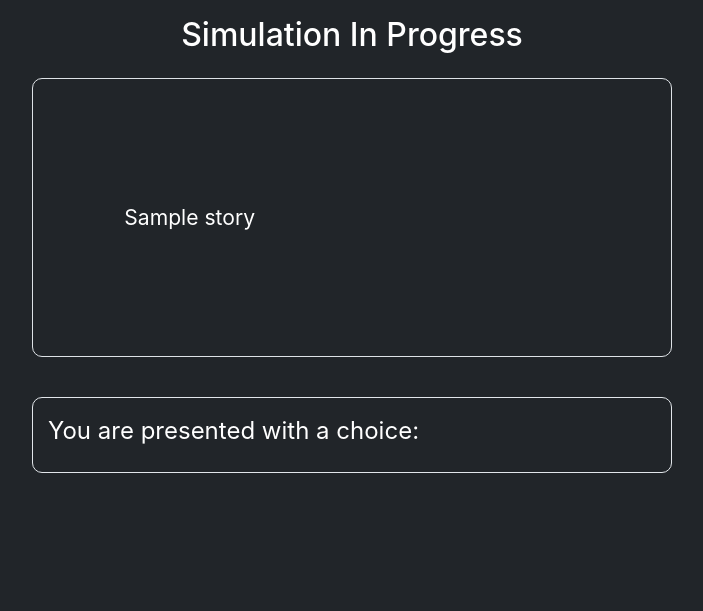
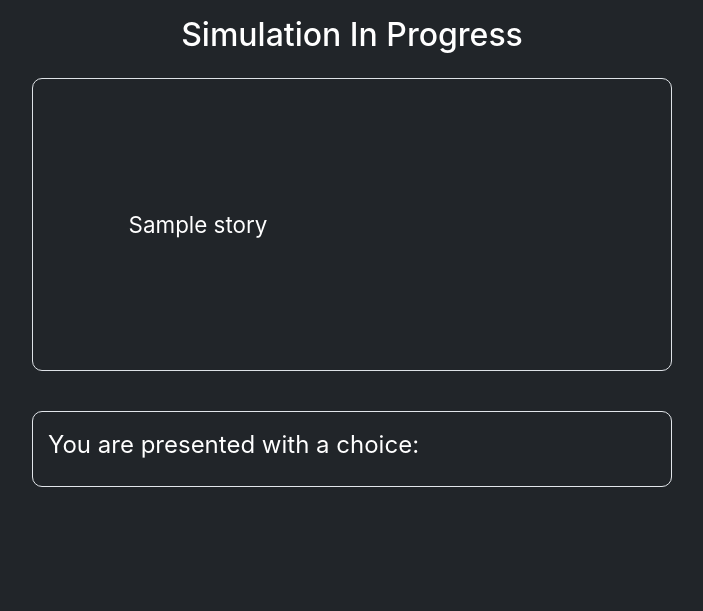
Before and after one commit to rowinf/ancestry-project, a Flask app: template templates/simulation.html in a window 1280 px wide. Shown: the top 611 px of the page, without its empty margins (288-991 px from the left). Run offline with Flask 3, Linux system fonts and the light colour scheme; the template is opened without the code that fills it: most values are stand-ins (such as "Sample title", 1, 10 or a date in 2020); some libraries are stand-ins or nearby versions; some web fonts are replaced.

Commit message:
increase story font size

```diff
--- a/templates/simulation.html
+++ b/templates/simulation.html
@@ -7,7 +7,7 @@
         border-radius: 10px;
         margin-bottom: 20px;
         white-space: pre-wrap; /* Preserves whitespace and line breaks */
-        font-size: 1.1em;
+        font-size: 1.4rem;
         line-height: 1.6;
         max-height: 60vh; /* Limit height for scrollability */
         overflow-y: auto; /* Enable scrolling */
```
